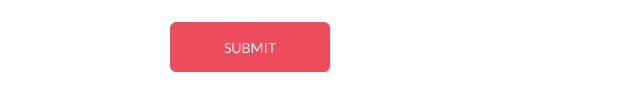
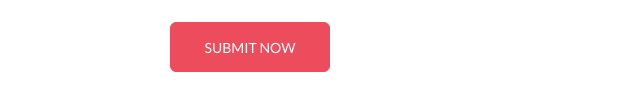
Before and after one commit to romandurdela/cursor-homework, a plain HTML site: page 04-homework/Index.html in a window 1280 px wide. Shown: the part 850-960 px from the top of the page, 640-1280 px from the left. Drawn offline with Linux system fonts and the light colour scheme.

Commit message:
Added value t the submit button and cursor-pointer on click

```diff
--- a/04-homework/Index.html
+++ b/04-homework/Index.html
@@ -44,7 +44,7 @@
                 <option value="">Option 4</option>
                 <option value="">Option 5</option>
             </select>
-            <input type="submit" class="submit-btn">
+            <input type="submit" class="submit-btn" value="Submit now">
         </form>
     </main>
     <footer class="footer">
--- a/04-homework/styles.css
+++ b/04-homework/styles.css
@@ -262,6 +262,7 @@ h1{
     line-height: 17px;
     text-transform: uppercase;
     color: #FFFFFF;
+    cursor: pointer;
 
 }
 
```
